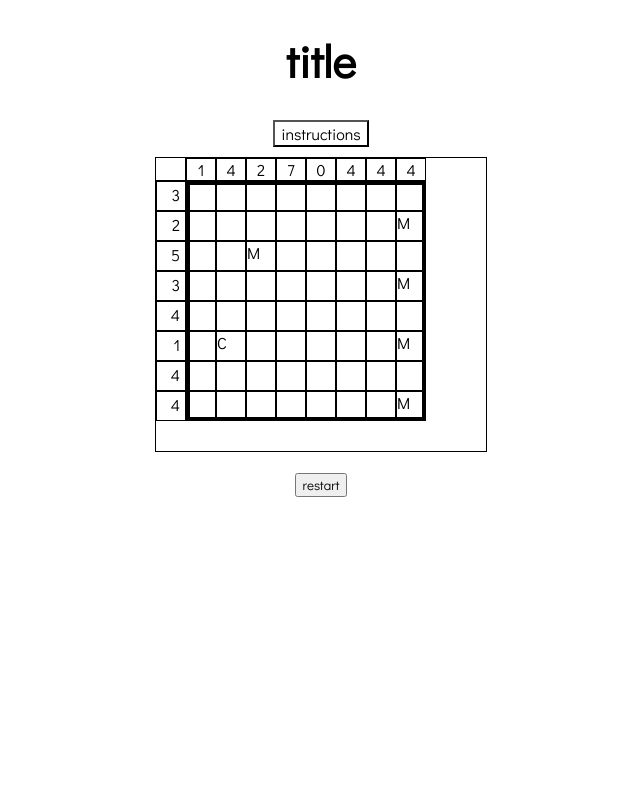
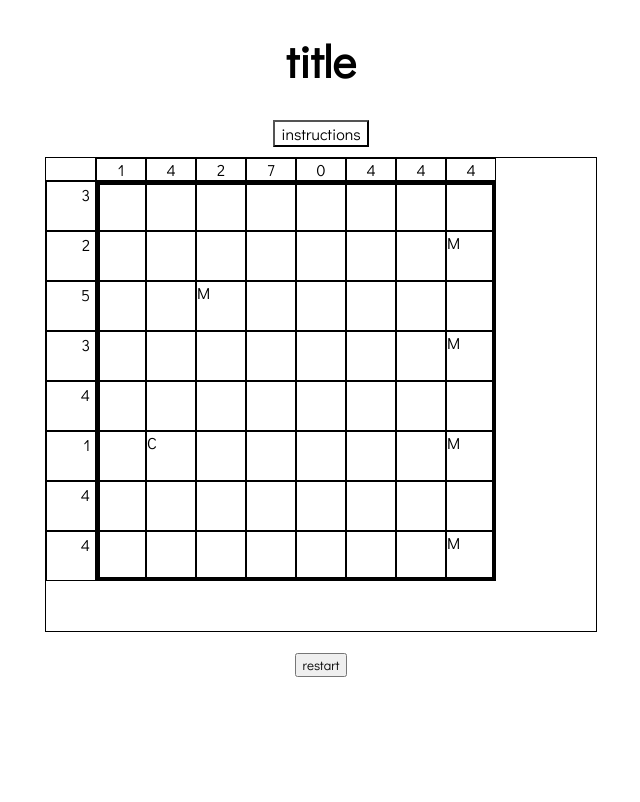
Before and after one commit to eidolonzx/dungeons, a Flask app: page / in a window 1280 px wide. Shown: the whole page, without its empty margins (320-960 px from the left). Run offline with Flask 2, Linux system fonts and the light colour scheme.

Commit message:
style: increase cell size

```diff
--- a/src/app/static/css/style.css
+++ b/src/app/static/css/style.css
@@ -27,8 +27,8 @@ button {
 
 #puzzleboard {
     display: grid;
-    grid-template-columns: 30px repeat(8, 30px);
-    grid-template-rows: 30px repeat(8, 30px);
+    grid-template-columns: 50px repeat(8, 50px);
+    grid-template-rows: 50px repeat(8, 50px);
 }
 
 div {
@@ -37,7 +37,7 @@ div {
 }
 
 .topkey {
-    grid-template-columns: 30px repeat(10, 30px);
+    grid-template-columns: 50px repeat(10, 50px);
     display: grid;
     text-align: center;
 }
```
